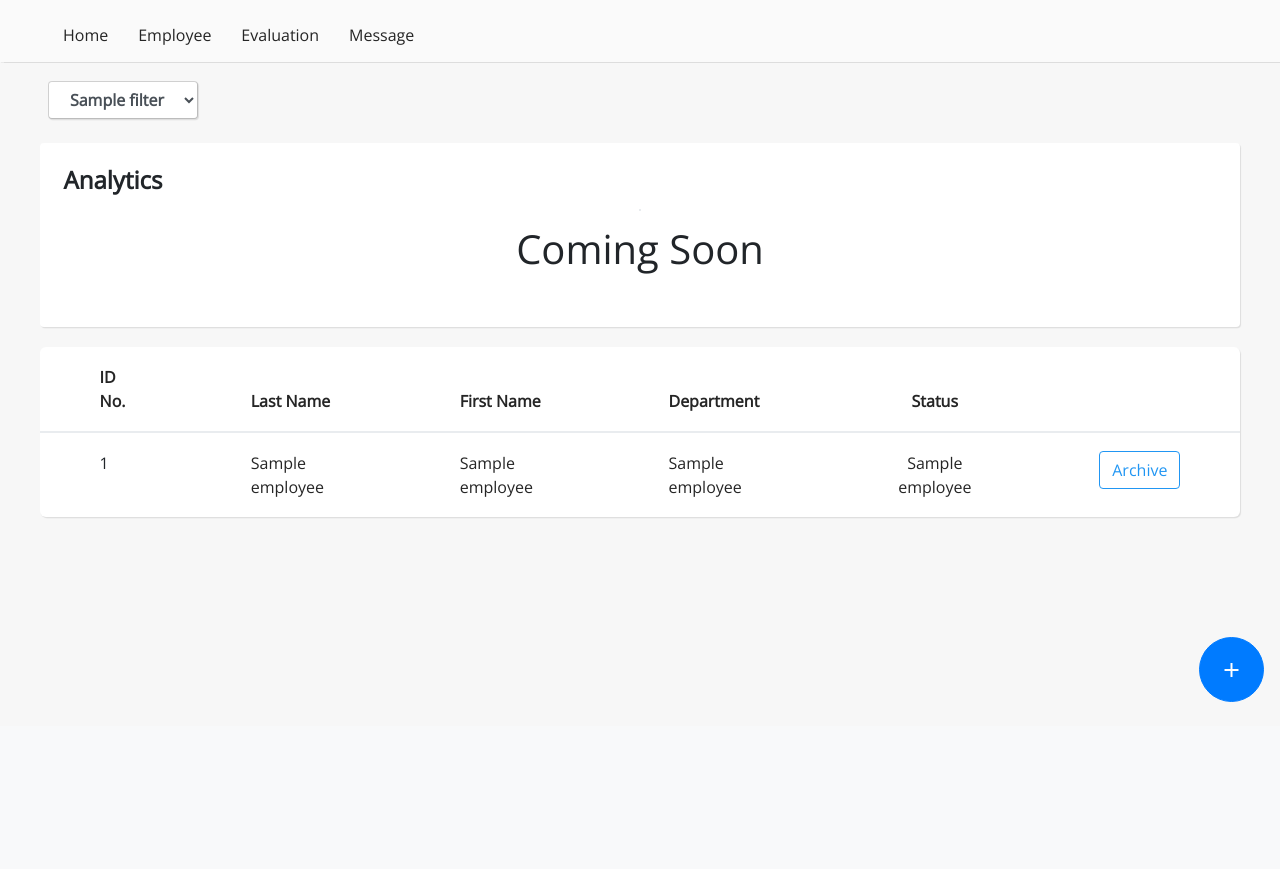
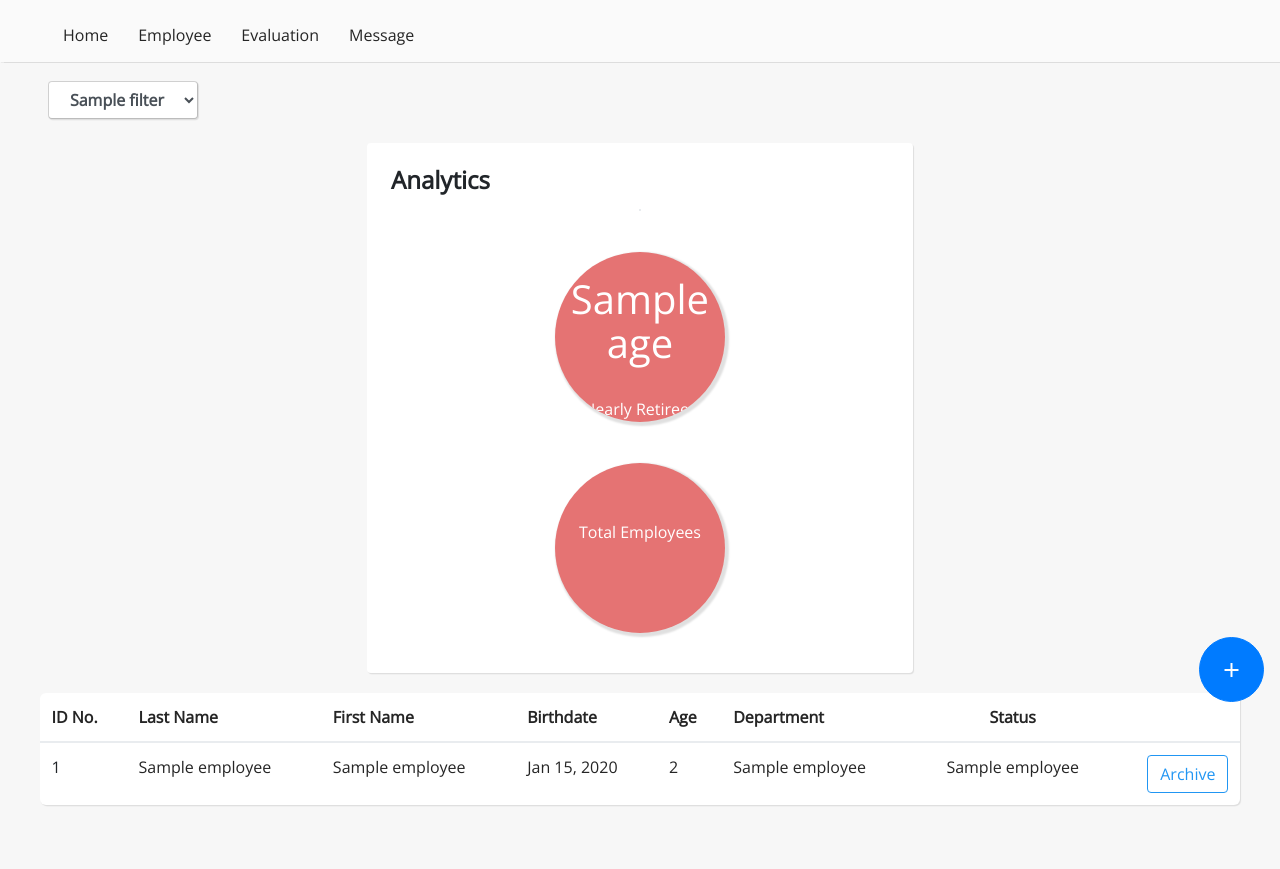
Before and after one commit to shawrlot/Human_Resources_Information_System-Development, a CodeIgniter app: the page made by application/views/employee_view.php in a window 1280 px wide. Shown: the part 74-943 px from the top of the page. Before the commit the page ends 776 px from the top, so only its background shows below. Run offline with CodeIgniter, Linux system fonts and the light colour scheme; tables that the repository leaves empty hold one stand-in row (values such as "Sample post"); the template is opened without the code that fills it: most values are stand-ins (such as "Sample title", 1, 10 or a date in 2020); data that the repository does not hold is empty; some libraries are stand-ins or nearby versions.

Commit message:
employee analytics

```diff
--- a/application/views/employee_view.php
+++ b/application/views/employee_view.php
@@ -1,3 +1,4 @@
+
 <?php include 'header.php' ?>
 <?php include'navigation.php' ?>
 
@@ -12,10 +13,29 @@
 		</select>
 	</div>
 	<div class="row pb-5">
-		<div class="col-11 mt-4 p-4 mx-auto card shadow-light">
+		<div class="col-5 mt-4 p-4 mx-auto card shadow-light">
 			<h4 class="m-0 p-0 f-bold">Analytics</h4>
 			<hr class="border">
-			<h1 class="text-center pb-4">Coming Soon</h1>
+
+
+<div class="container">
+    <blockquote class="quote-box">
+			<h1 class="text-center pb-4"><?php foreach($ages as $age) {
+			echo $age;
+			}
+			?></h1><center>Nearly Retirees</center>
+    </blockquote>
+</div>
+<div class="container">
+  <blockquote class="quote-box1">
+	<h1 class="text-center pb-4"><?php foreach($ages as $age) {
+			print_r($count_rows);
+			}
+			?></h1><center>Total Employees</center>
+    </blockquote>
+</div>
+
+
 		</div>
 		<div class="mt-3 pt-1 col-11 p-0 mx-auto">
 			<table class="table table-hover shadow-light">
@@ -24,6 +44,8 @@
 			      <th scope="col" class="text-mgray em-f border-0">ID No.</th>
 			      <th scope="col" class="text-mgray em-f border-0">Last Name</th>
 			      <th scope="col" class="text-mgray em-f border-0">First Name</th>
+			      <th scope="col" class="text-mgray em-f border-0">Birthdate</th>
+			      <th scope="col" class="text-mgray em-f border-0">Age</th>
 			      <th scope="col" class="text-mgray em-f border-0">Department</th>
 			      <th scope="col" class="text-mgray em-f border-0 text-center">Status</th>
 			    </tr>
@@ -36,8 +58,14 @@
 			      <th scope="row" class="f-light em-f"><?php echo $employee['employee_id'] ?></th>
 			      <td class="f-light text-mgray em-f"><?php echo $employee['employee_lastName'] ?></td>
 			      <td class="f-light text-mgray em-f"><?php echo $employee['employee_firstName'] ?></td>
+			      <td class="f-light text-mgray em-f"><?php echo date("M d, Y", strtotime($employee['employee_dob']));?></td>
+			      <td class="f-light text-mgray em-f"><?php
+									$newDate = date(" M d, Y", strtotime($employee['employee_dob']));
+									echo date_diff(date_create($newDate),date_create('now'))->y;
+									?></td>
 			      <td class="f-light text-mgray em-f"><?php echo $employee['department_name'] ?></td>
 			      <td class="f-light text-mgray em-f text-center"><?php echo $employee['status_name'] ?></td>
+				</td>
 			      <td><a href="<?php echo base_url('employee/archive_employee/'.$id); ?>" class ="btn  btn-success f-normal c-radius float-right ">Archive</a></td>
 			    </tr>
 
--- a/assets/css/style.css
+++ b/assets/css/style.css
@@ -237,9 +237,7 @@ p, h6 {
 	background-color: #fff;
 }
 .table td, .table th {
-	padding: 18px 25px;
-	padding-left: 60px;
-	padding-right: 60px;
+
 	font-size: 1em;
 	font-family: 'Open Sans', sans-serif;
 }
@@ -303,3 +301,45 @@ label > input:checked + #img1{ /* (RADIO CHECKED) IMAGE STYLES */
 
 
 }
+.blockquote{
+    border-left:none
+}
+
+.quote-badge{
+    background-color: rgba(0, 0, 0, 0.2);
+}
+
+.quote-box{
+
+    overflow: hidden;
+    margin-top: -50px;
+    padding-top: -100px;
+
+    background-color: #E57373;
+    margin-top: 25px;
+    color:white;
+    border-radius: 50%;
+	width: 170px;
+	height: 170px;
+
+    box-shadow: 2px 2px 2px 2px #E0E0E0;
+	margin-left: auto;
+	margin-right: auto;
+	padding: 25px 5px 30px 5px;
+}
+.quote-box1{
+
+    overflow: hidden;
+    margin-top: -50px;
+    padding-top: -100px;
+    background-color:#E57373 ;
+    margin-top: 25px;
+    color:white;
+    border-radius: 50%;
+	width: 170px;
+	height: 170px;
+    box-shadow: 2px 2px 2px 2px #E0E0E0;
+	margin-left: auto;
+	margin-right: auto;
+	padding: 25px 5px 30px 5px;
+}
```
Also changed, not shown: application/controllers/Employee.php (+13 -0 lines).
